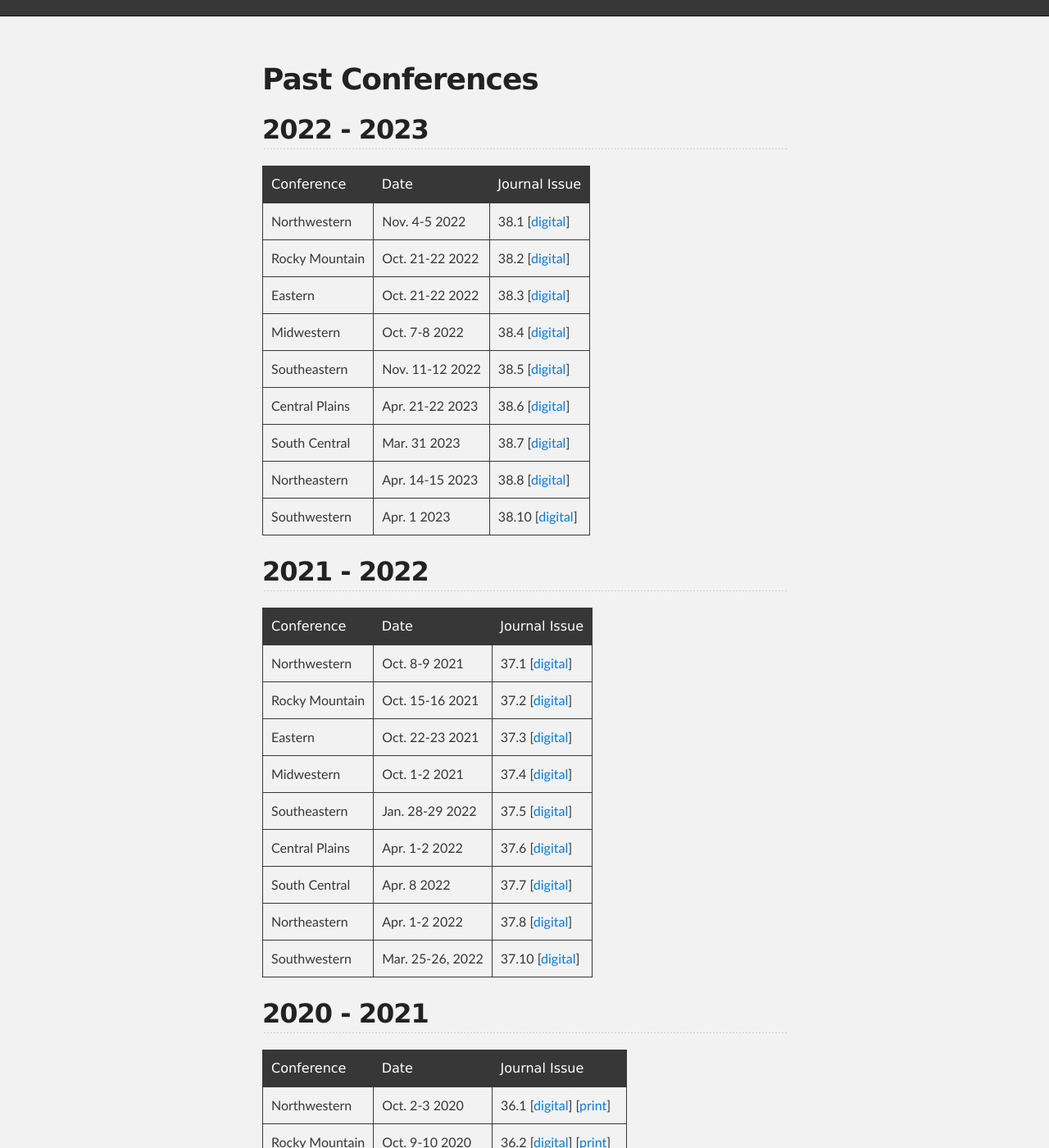
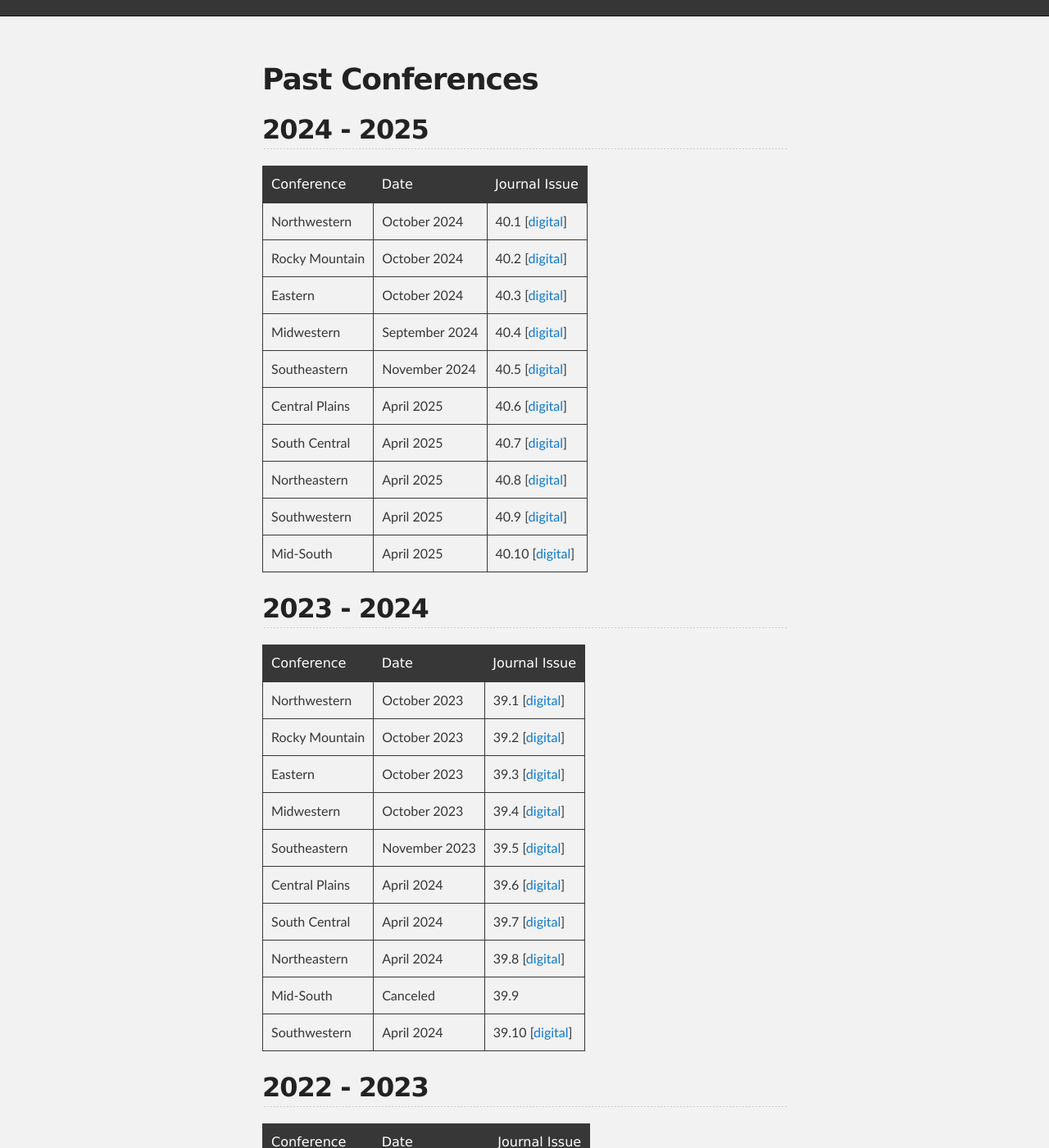
Before and after one commit to ccsc-journal/ccsc-editor, a Jekyll site: the page built from docs/past_conferences.md, in a window 1280 px wide and 1400 px high, scrolled down 292 px. Shown: the whole window at 82% size. Built offline with Jekyll 4.4.1, drawn with Linux system fonts in a browser that asks for light colours.

Commit message:
Update past_conferences.md

```diff
--- a/docs/past_conferences.md
+++ b/docs/past_conferences.md
@@ -4,6 +4,37 @@ title: "Journals"
 group: navigation
 ---
 # Past Conferences
+
+## 2024 - 2025
+
+| Conference | Date | Journal Issue |
+|:-------------|:------------------|:------|
+| Northwestern | October 2024 | 40.1 [[digital](https://www.ccsc.org/publications/journals/CCSCNW2024Final.pdf)] |
+| Rocky Mountain | October 2024 | 40.2 [[digital](https://www.ccsc.org/publications/journals/CCSCRM2024Final.pdf)] |
+| Eastern | October 2024 | 40.3 [[digital](https://www.ccsc.org/publications/journals/CCSCE2024Final.pdf)] |
+| Midwestern | September 2024 | 40.4 [[digital](https://www.ccsc.org/publications/journals/CCSCMW2024Final.pdf)] |
+| Southeastern | November 2024 | 40.5 [[digital](https://www.ccsc.org/publications/journals/CCSCSE2024Final.pdf)] |
+| Central Plains | April 2025 | 40.6 [[digital](https://www.ccsc.org/publications/journals/CP2025.pdf)] |
+| South Central | April 2025 | 40.7 [[digital](https://www.ccsc.org/publications/journals/CCSCSC2025Final.pdf)] |
+| Northeastern | April 2025 | 40.8 [[digital](https://www.ccsc.org/publications/journals/CCSCNE2025Final.pdf)] |
+| Southwestern | April 2025 | 40.9 [[digital](https://www.ccsc.org/publications/journals/SW2025.pdf)] |
+| Mid-South | April 2025 | 40.10 [[digital](https://www.ccsc.org/publications/journals/CCSCMS2025Final.pdf)] |
+
+## 2023 - 2024
+
+| Conference | Date | Journal Issue |
+|:-------------|:------------------|:------|
+| Northwestern | October 2023 | 39.1 [[digital](https://www.ccsc.org/publications/journals/NW2023.pdf)] |
+| Rocky Mountain | October 2023 | 39.2 [[digital](https://www.ccsc.org/publications/journals/RM2023.pdf)] |
+| Eastern | October 2023 | 39.3 [[digital](https://www.ccsc.org/publications/journals/EA2023.pdf)] |
+| Midwestern | October 2023 | 39.4 [[digital](https://www.ccsc.org/publications/journals/MW2023.pdf)] |
+| Southeastern | November 2023 | 39.5 [[digital](https://www.ccsc.org/publications/journals/SE2023.pdf)] |
+| Central Plains | April 2024 | 39.6 [[digital](https://www.ccsc.org/publications/journals/CP2024.pdf)] |
+| South Central | April 2024 | 39.7 [[digital](https://www.ccsc.org/publications/journals/SC2024.pdf)] |
+| Northeastern | April 2024 | 39.8 [[digital](https://www.ccsc.org/publications/journals/NE2024.pdf)] |
+| Mid-South | Canceled | 39.9 |
+| Southwestern | April 2024 | 39.10 [[digital](https://www.ccsc.org/publications/journals/SW2024.pdf)] |
+
 
 ## 2022 - 2023
 
```
